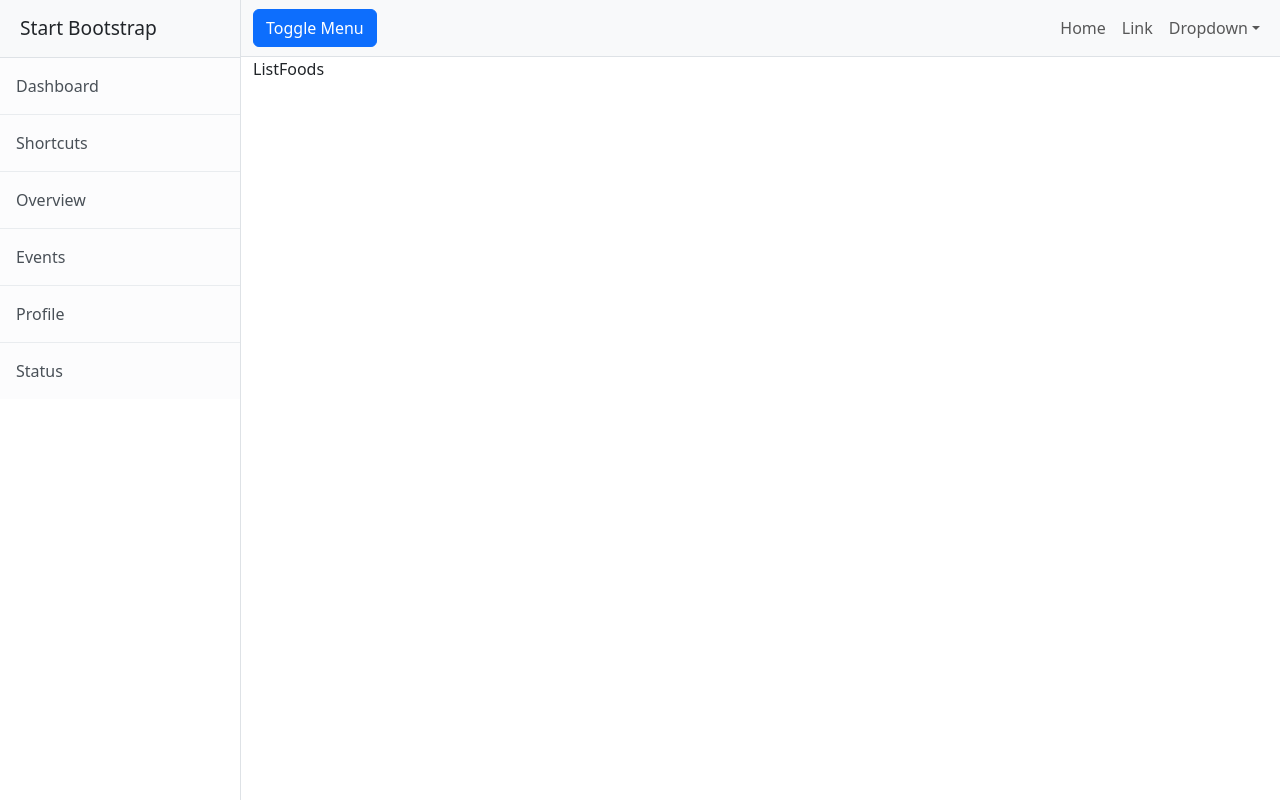
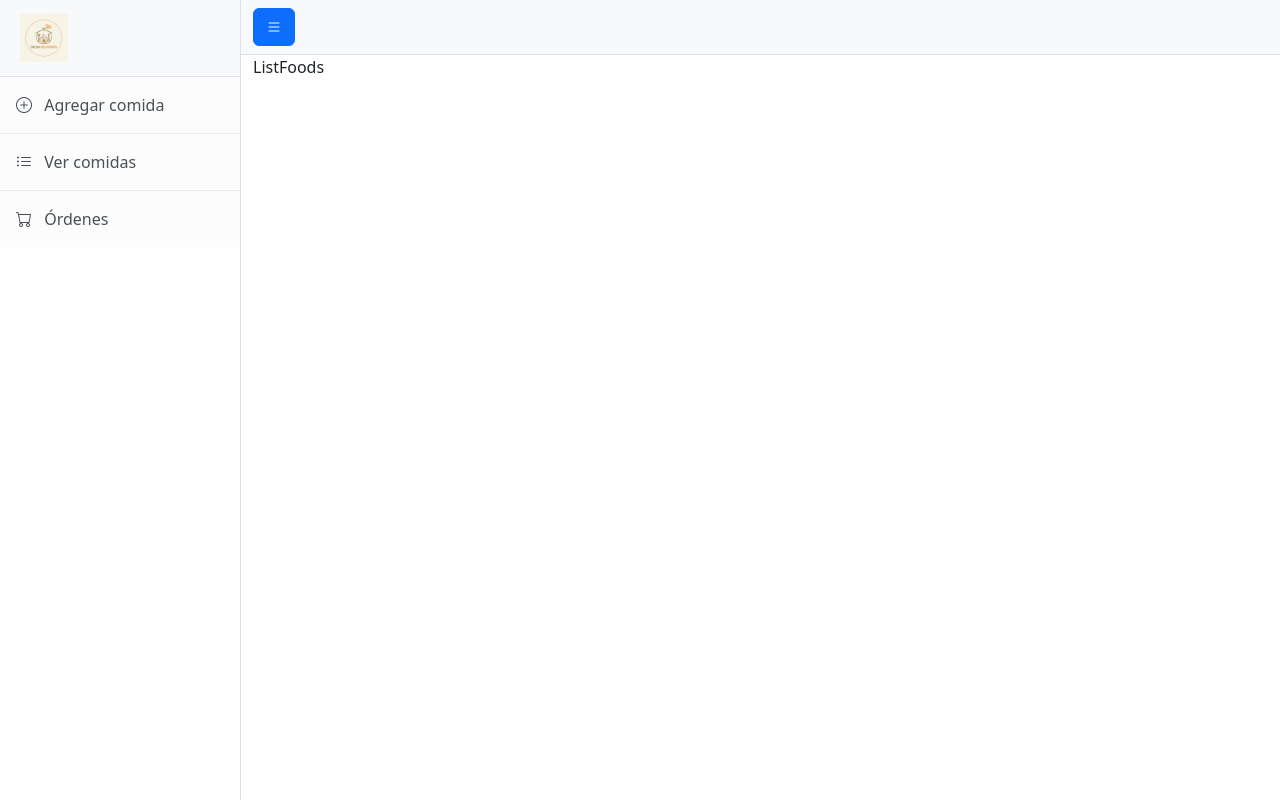
Before and after one commit to Cr1sti4n85/online-delivery-front, a React (Vite) app: page / in a window 1280 px wide. Built offline with nearby package versions, Linux system fonts and the light colour scheme.

Commit message:
Update Menubar and sidebar, add toggle menu

```diff
--- a/src/App.tsx
+++ b/src/App.tsx
@@ -4,13 +4,20 @@ import ListFoods from "./pages/ListFoods";
 import Orders from "./pages/Orders";
 import Menubar from "./components/Menubar";
 import Sidebar from "./components/Sidebar";
+import { useState } from "react";
 
 const App = () => {
+  const [visibleSidebar, setVisibleSidebar] = useState<boolean>(true);
+
+  const toggleSidebar = () => {
+    setVisibleSidebar(!visibleSidebar);
+  };
+
   return (
     <div className="d-flex" id="wrapper">
-      <Sidebar />
+      <Sidebar visibleSidebar={visibleSidebar} />
       <div id="page-content-wrapper">
-        <Menubar />
+        <Menubar toggleSidebar={toggleSidebar} />
         <div className="container-fluid">
           <Routes>
             <Route path="/add" element={<AddFood />} />
--- a/src/components/Menubar.tsx
+++ b/src/components/Menubar.tsx
@@ -1,9 +1,17 @@
-const Menubar = () => {
+type MenuProps = {
+  toggleSidebar: () => void;
+};
+
+const Menubar = ({ toggleSidebar }: MenuProps) => {
   return (
     <nav className="navbar navbar-expand-lg navbar-light bg-light border-bottom">
       <div className="container-fluid">
-        <button className="btn btn-primary" id="sidebarToggle">
-          Toggle Menu
+        <button
+          onClick={toggleSidebar}
+          className="btn btn-primary"
+          id="sidebarToggle"
+        >
+          <i className="bi bi-list"></i>
         </button>
         <button
           className="navbar-toggler"
@@ -16,48 +24,6 @@ const Menubar = () => {
         >
           <span className="navbar-toggler-icon"></span>
         </button>
-        <div className="collapse navbar-collapse" id="navbarSupportedContent">
-          <ul className="navbar-nav ms-auto mt-2 mt-lg-0">
-            <li className="nav-item active">
-              <a className="nav-link" href="#!">
-                Home
-              </a>
-            </li>
-            <li className="nav-item">
-              <a className="nav-link" href="#!">
-                Link
-              </a>
-            </li>
-            <li className="nav-item dropdown">
-              <a
-                className="nav-link dropdown-toggle"
-                id="navbarDropdown"
-                href="#"
-                role="button"
-                data-bs-toggle="dropdown"
-                aria-haspopup="true"
-                aria-expanded="false"
-              >
-                Dropdown
-              </a>
-              <div
-                className="dropdown-menu dropdown-menu-end"
-                aria-labelledby="navbarDropdown"
-              >
-                <a className="dropdown-item" href="#!">
-                  Action
-                </a>
-                <a className="dropdown-item" href="#!">
-                  Another action
-                </a>
-                <div className="dropdown-divider"></div>
-                <a className="dropdown-item" href="#!">
-                  Something else here
-                </a>
-              </div>
-            </li>
-          </ul>
-        </div>
       </div>
     </nav>
   );
--- a/src/components/Sidebar.tsx
+++ b/src/components/Sidebar.tsx
@@ -1,46 +1,38 @@
-const Sidebar = () => {
+import { Link } from "react-router";
+import { assets } from "../assets/assets";
+
+type SidebarProps = {
+  visibleSidebar: boolean;
+};
+
+const Sidebar = ({ visibleSidebar }: SidebarProps) => {
   return (
-    <div className="border-end bg-white" id="sidebar-wrapper">
+    <div
+      className={`border-end bg-white ${visibleSidebar ? "" : "d-none"}`}
+      id="sidebar-wrapper"
+    >
       <div className="sidebar-heading border-bottom bg-light">
-        Start Bootstrap
+        <img src={assets.logo} alt="logo" height={48} width={48} />
       </div>
       <div className="list-group list-group-flush">
-        <a
+        <Link
           className="list-group-item list-group-item-action list-group-item-light p-3"
-          href="#!"
+          to={"/add"}
         >
-          Dashboard
-        </a>
-        <a
+          <i className="bi bi-plus-circle me-2"></i> Agregar comida
+        </Link>
+        <Link
           className="list-group-item list-group-item-action list-group-item-light p-3"
-          href="#!"
+          to={"/list"}
         >
-          Shortcuts
-        </a>
-        <a
+          <i className="bi bi-list-ul me-2"></i> Ver comidas
+        </Link>
+        <Link
           className="list-group-item list-group-item-action list-group-item-light p-3"
-          href="#!"
+          to={"/orders"}
         >
-          Overview
-        </a>
-        <a
-          className="list-group-item list-group-item-action list-group-item-light p-3"
-          href="#!"
-        >
-          Events
-        </a>
-        <a
-          className="list-group-item list-group-item-action list-group-item-light p-3"
-          href="#!"
-        >
-          Profile
-        </a>
-        <a
-          className="list-group-item list-group-item-action list-group-item-light p-3"
-          href="#!"
-        >
-          Status
-        </a>
+          <i className="bi bi-cart me-2"></i> Órdenes
+        </Link>
       </div>
     </div>
   );
```
